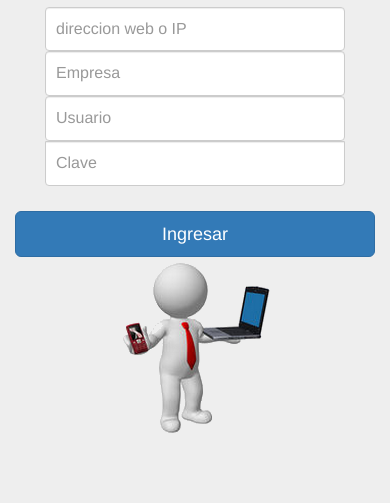
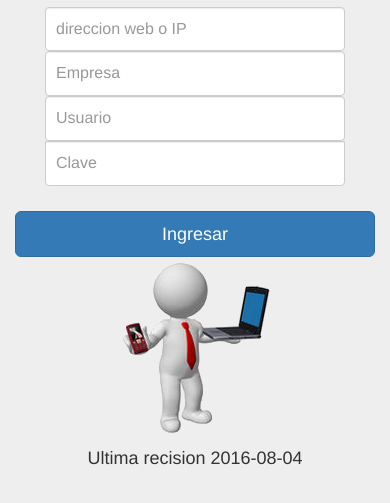
Before and after one commit to ezeswci/gestion3_app, a plain HTML site: page index.html in a window 390 px wide. Shown: the part 171-674 px from the top of the page. Drawn offline with Linux system fonts and the light colour scheme; some packages are replaced by stand-ins of ours.

Commit message:
20160804_2012

```diff
--- a/index.html
+++ b/index.html
@@ -65,6 +65,8 @@
 	</form>
 		<button class="btn btn-lg btn-primary btn-block" onClick="validar_usuario();" >Ingresar</button>
         <img class="img-responsive center-block" src="img/login.png" alt="Login">
+		<h4 class="form-signin-heading text-center">Ultima recision 2016-08-04</h4>
+
     </div> <!-- /container -->
 
 
```
